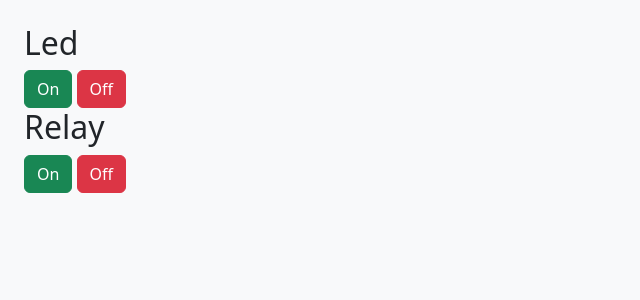
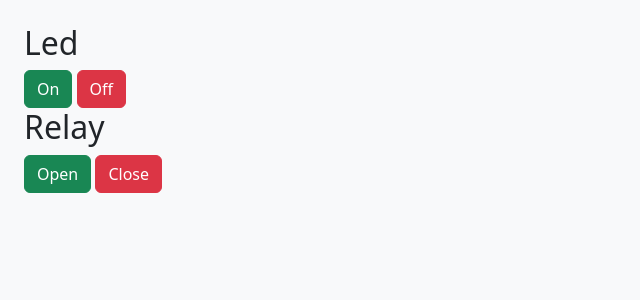
Before and after one commit to kstamax/dyplom_http_server, a Django app: page /control in a window 1280 px wide. Shown: the part 56-356 px from the top of the page, without its empty margins (0-640 px from the left). Run offline with Django 4.2, Linux system fonts and the light colour scheme; a user stored in the database is signed in.

Commit message:
relay's control button labels were changed

```diff
--- a/control/main/templates/main/control_device.html
+++ b/control/main/templates/main/control_device.html
@@ -4,6 +4,6 @@
 <a class="btn btn-success" href="{% url 'main:led' state='on'%}">On</a>
 <a class="btn btn-danger" href="{% url 'main:led' state='off'%}">Off</a>
 <h2 class="text-dark">Relay</h2>
-<a class="btn btn-success" href="{% url 'main:relay' state='on'%}">On</a>
-<a class="btn btn-danger" href="{% url 'main:relay' state='off'%}">Off</a>
+<a class="btn btn-success" href="{% url 'main:relay' state='on'%}">Open</a>
+<a class="btn btn-danger" href="{% url 'main:relay' state='off'%}">Close</a>
 {% endblock content %}
```
Also changed, not shown: control/db.sqlite3.
